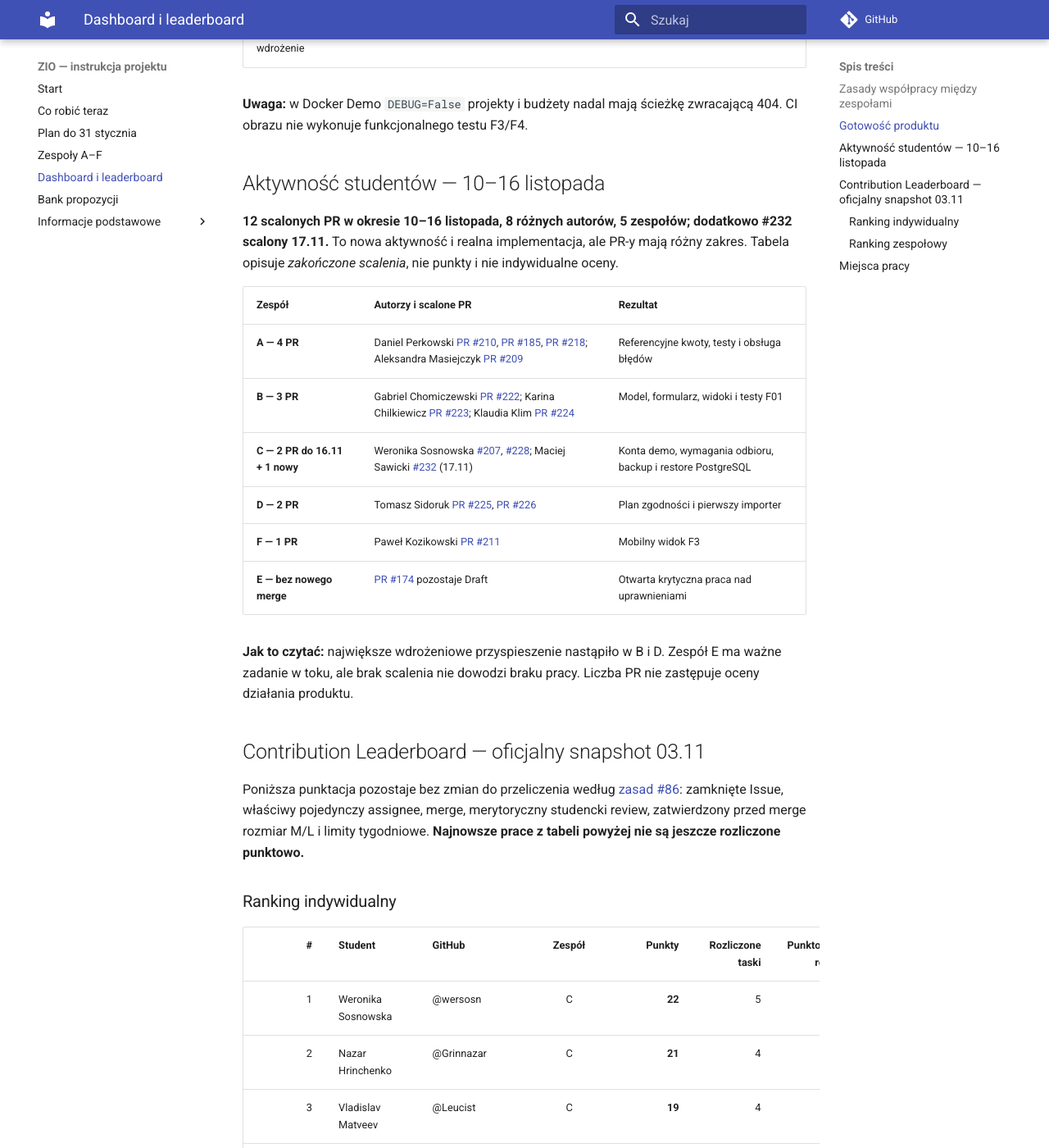
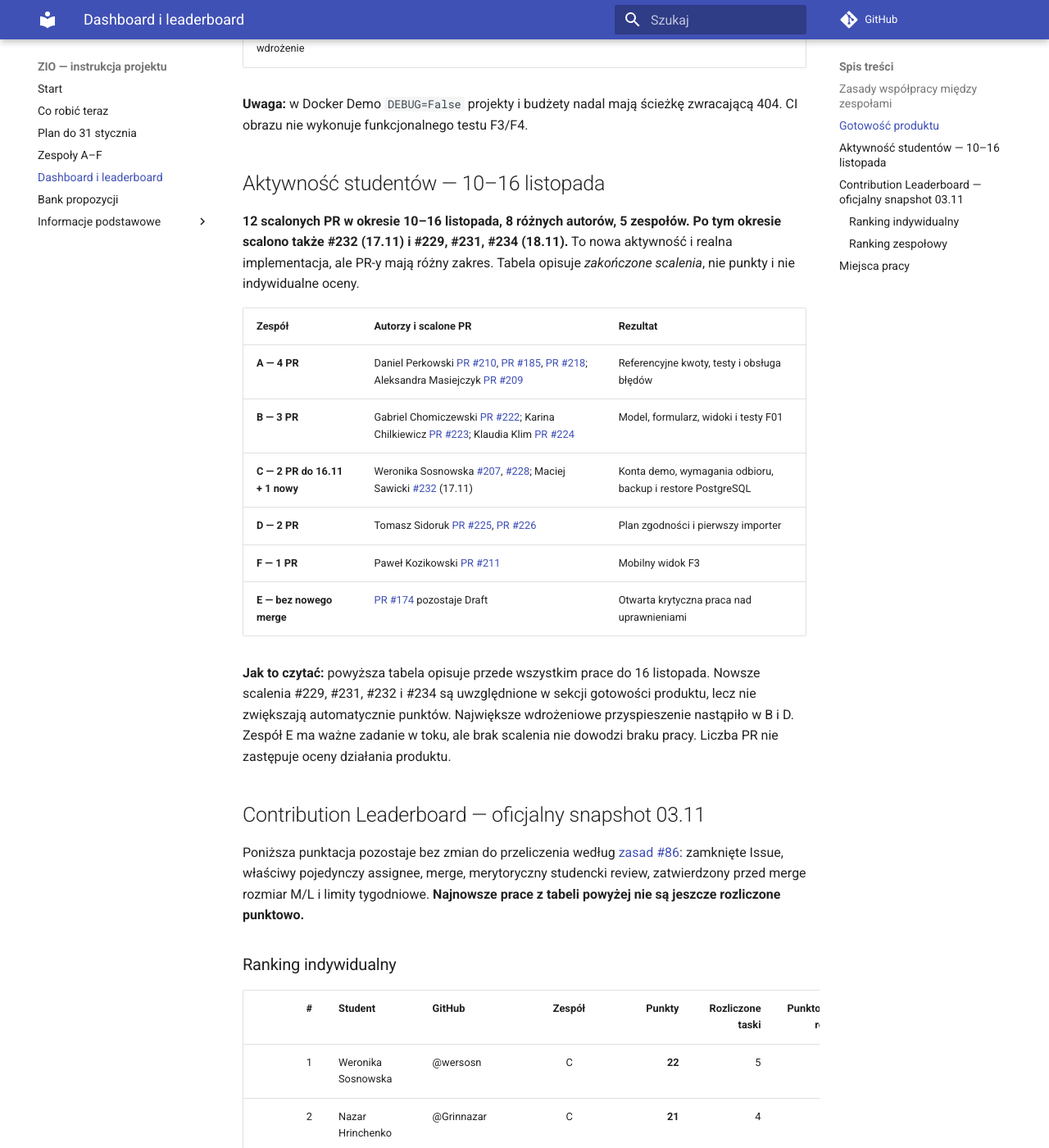
Before and after one commit to zio-wi-pb-mc/pb-science-office-manual, an MkDocs documentation site: the page built from manual/19-dashboard-projektu.md, in a window 1280 px wide and 1400 px high, scrolled down 1238 px. Shown: the whole window at 82% size. Built offline with MkDocs 1.6.1 and Material for MkDocs 9.7.7, drawn with Linux system fonts in a browser that asks for light colours; comment, search, counter and statistics services are not loaded.

Commit message:
docs: resolve stale ZIO status and task references

```diff
--- a/manual/19-dashboard-projektu.md
+++ b/manual/19-dashboard-projektu.md
@@ -27,7 +27,7 @@ Oceniamy rzeczywisty wkład studentów — również review, testy, integrację
 
 ## Aktywność studentów — 10–16 listopada
 
-**12 scalonych PR w okresie 10–16 listopada, 8 różnych autorów, 5 zespołów; dodatkowo #232 scalony 17.11.** To nowa aktywność i realna implementacja, ale PR-y mają różny zakres. Tabela opisuje *zakończone scalenia*, nie punkty i nie indywidualne oceny.
+**12 scalonych PR w okresie 10–16 listopada, 8 różnych autorów, 5 zespołów. Po tym okresie scalono także #232 (17.11) i #229, #231, #234 (18.11).** To nowa aktywność i realna implementacja, ale PR-y mają różny zakres. Tabela opisuje *zakończone scalenia*, nie punkty i nie indywidualne oceny.
 
 | Zespół | Autorzy i scalone PR | Rezultat |
 |---|---|---|
@@ -38,7 +38,7 @@ Oceniamy rzeczywisty wkład studentów — również review, testy, integrację
 | **F — 1 PR** | Paweł Kozikowski [PR #211](https://github.com/zio-wi-pb-mc/pb-science-office/pull/211) | Mobilny widok F3 |
 | **E — bez nowego merge** | [PR #174](https://github.com/zio-wi-pb-mc/pb-science-office/pull/174) pozostaje Draft | Otwarta krytyczna praca nad uprawnieniami |
 
-**Jak to czytać:** największe wdrożeniowe przyspieszenie nastąpiło w B i D. Zespół E ma ważne zadanie w toku, ale brak scalenia nie dowodzi braku pracy. Liczba PR nie zastępuje oceny działania produktu.
+**Jak to czytać:** powyższa tabela opisuje przede wszystkim prace do 16 listopada. Nowsze scalenia #229, #231, #232 i #234 są uwzględnione w sekcji gotowości produktu, lecz nie zwiększają automatycznie punktów. Największe wdrożeniowe przyspieszenie nastąpiło w B i D. Zespół E ma ważne zadanie w toku, ale brak scalenia nie dowodzi braku pracy. Liczba PR nie zastępuje oceny działania produktu.
 
 ## Contribution Leaderboard — oficjalny snapshot 03.11
 
```
